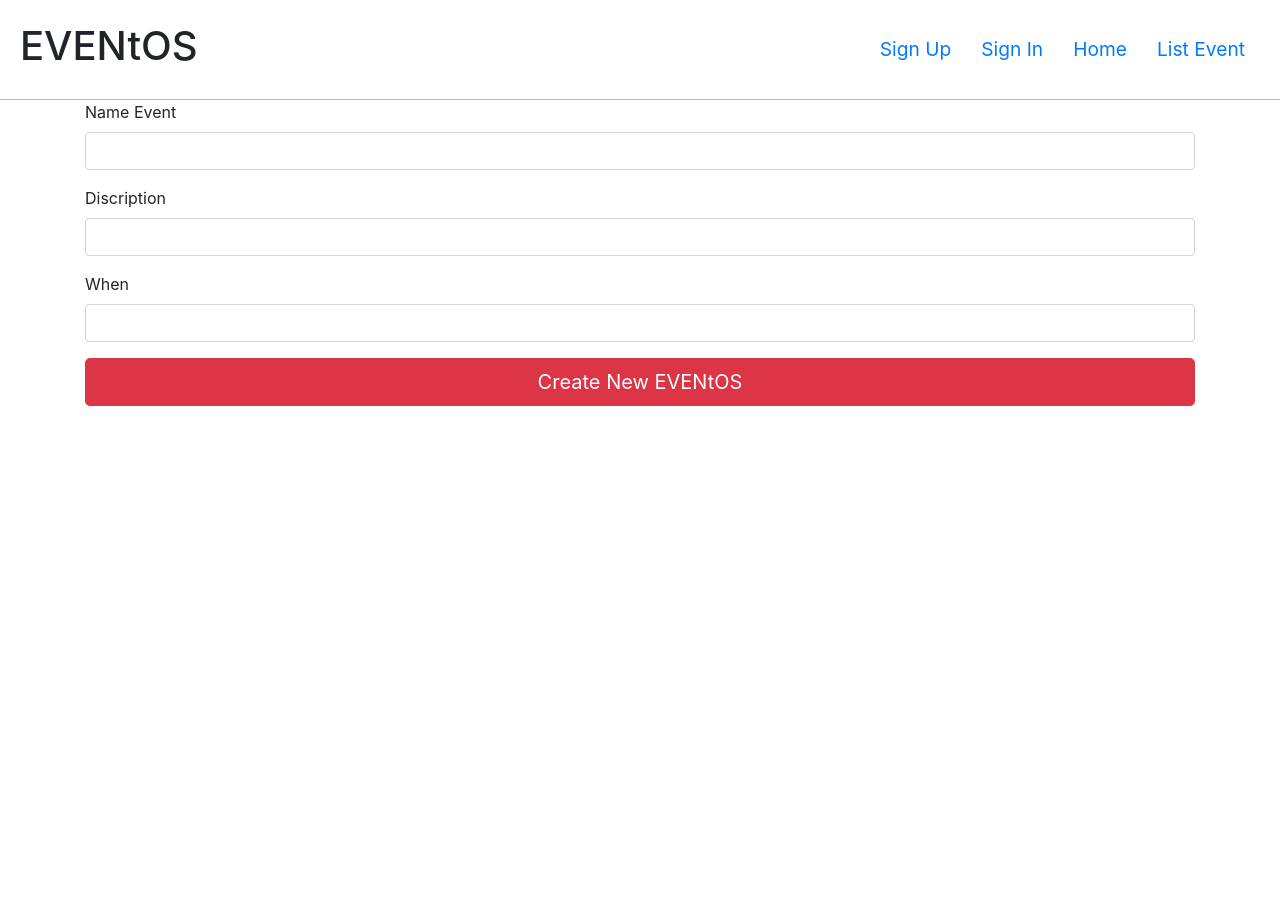
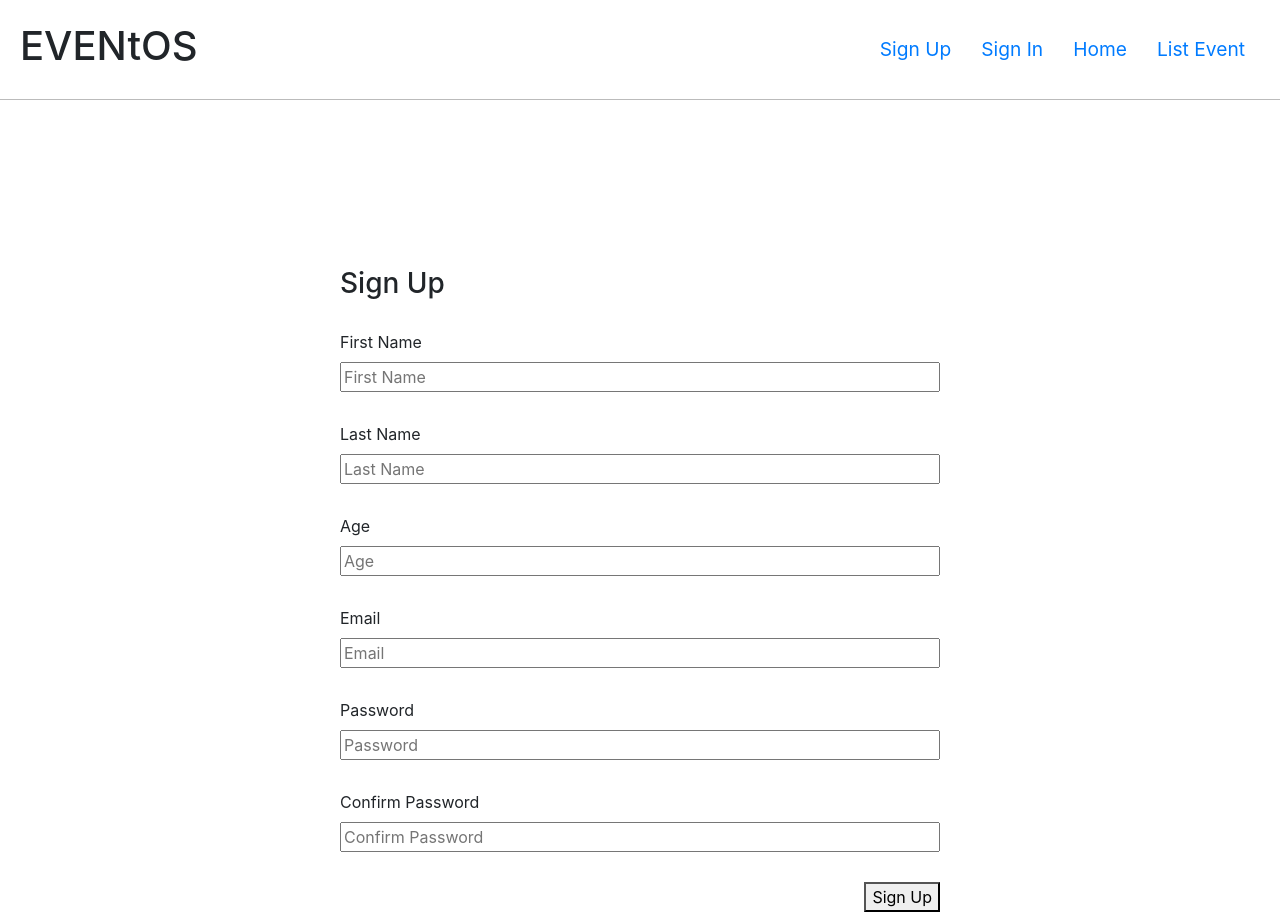
Before and after one commit to MNQ249/Event-frontend, a React app: page / in a window 1280 px wide. Before the commit the page ends 800 px from the top, so only its background shows below. Built offline with nearby package versions, Linux system fonts and the light colour scheme.

Commit message:
add two route CreateEvent, ListEvent

```diff
--- a/src/App.js
+++ b/src/App.js
@@ -9,8 +9,8 @@ import SignIn from './auth/components/SignIn'
 import SignOut from './auth/components/SignOut'
 import ChangePassword from './auth/components/ChangePassword'
 import AlertDismissible from './auth/components/AlertDismissible'
-import CreateEvent from './auth/components/createEvent'
-import ListEvent from './auth/components/listEvent'
+import CreateEvent from './auth/components/CreateEvent'
+import ListEvent from './auth/components/ListEvent'
 
 class App extends Component {
   constructor () {
@@ -40,12 +40,17 @@ class App extends Component {
           <AlertDismissible key={index} variant={alert.type} message={alert.message} />
         ))}
         <main className="container">
-        <Route path='/' render={() => (
-            <CreateEvent alert={this.alert} setUser={this.setUser} />
+
+        <Route exact path='/'  render={() => (
+            <SignUp alert={this.alert} setUser={this.setUser} />
           )} />
 
-        <Route path='/listEvent' render={() => (
-            <ListEvent alert={this.alert} setUser={this.setUser} />
+        <Route user={user}  path='/createEvent'  render={() => (
+            <CreateEvent alert={this.alert} setUser={this.setUser} user ={user} />
+          )} />
+
+        <Route  path='/listEvent' render={() => (
+            <ListEvent alert={this.alert} setUser={this.setUser} user = {user}/>
           )} />
 
           <Route path='/sign-up' render={() => (
```
